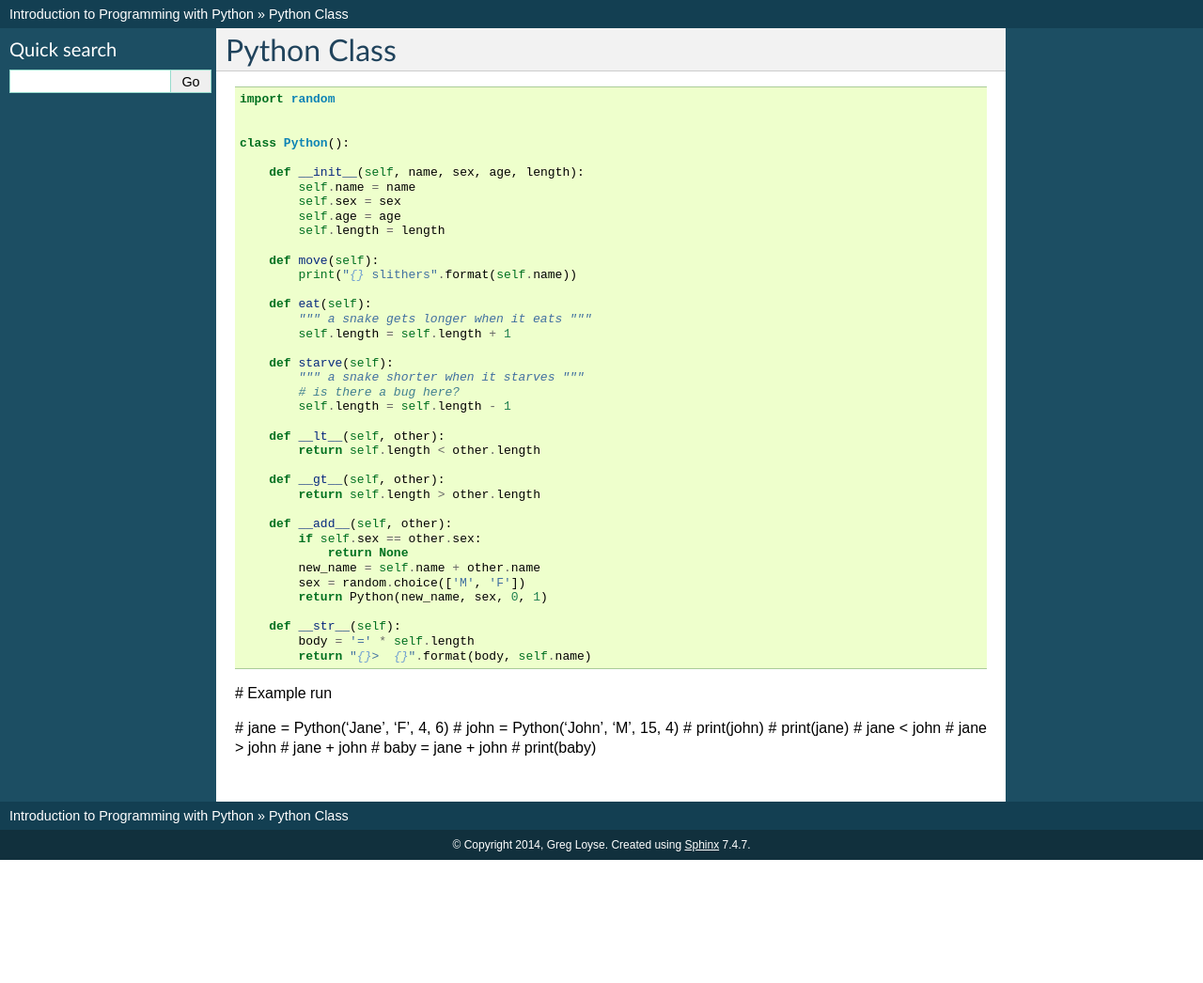
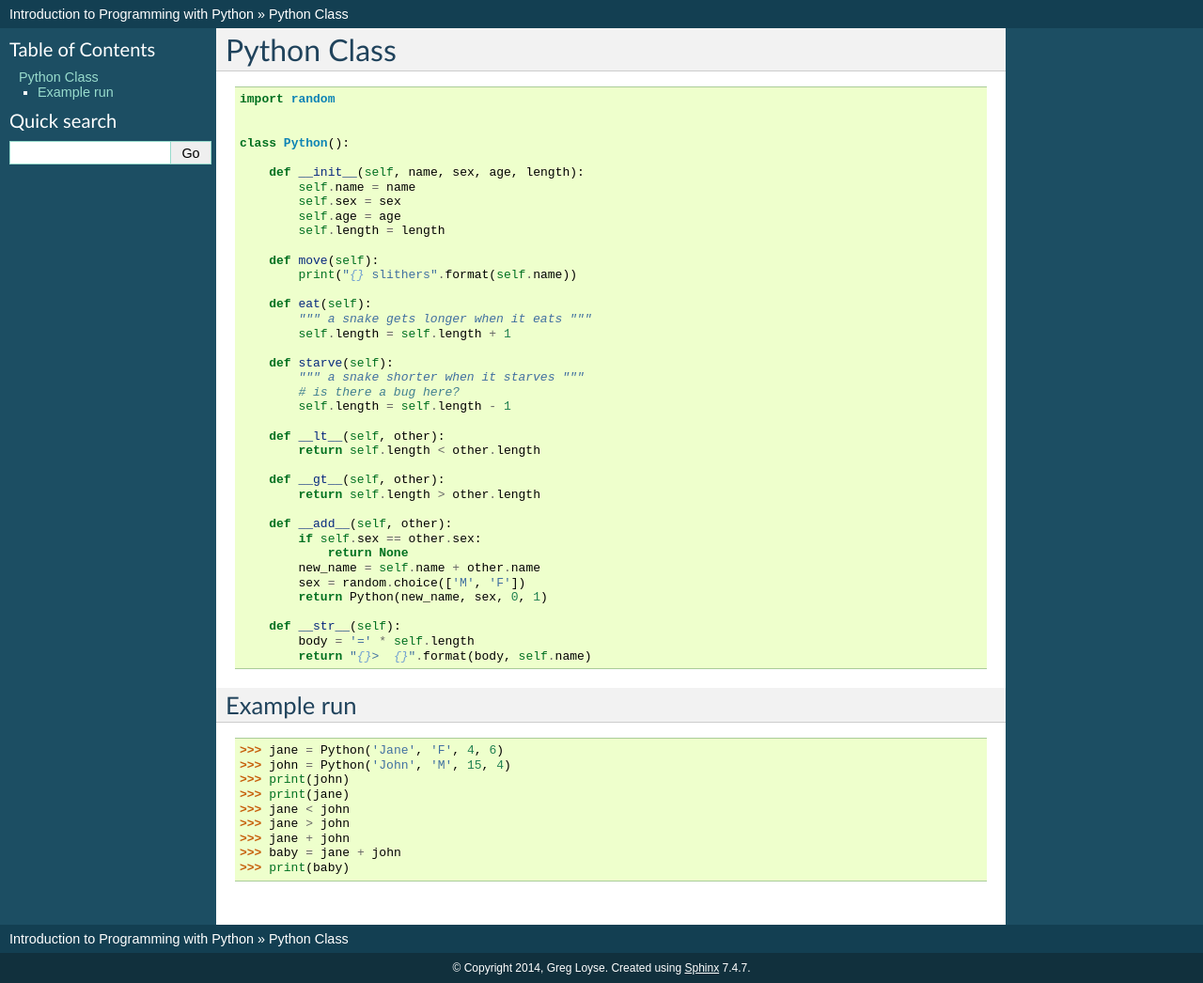
Before and after one commit to gu-lseg/intro-to-programming, a Sphinx documentation site: the page built from source/classes_solutions.rst, in a window 1280 px wide. Shown: the whole page at 94% size. Built offline with Sphinx 7.4.7, drawn with Linux system fonts in a browser that asks for light colours; before the commit the page ends 915 px from its top, so only the background shows below that.

Commit message:
formatting

```diff
--- a/source/classes_solutions.rst
+++ b/source/classes_solutions.rst
@@ -44,14 +44,16 @@
             return "{}>  {}".format(body, self.name)
 
 
-# Example run
+Example run
+-----------
+::
 
-# jane = Python('Jane', 'F', 4, 6)
-# john = Python('John', 'M', 15, 4)
-# print(john)
-# print(jane)
-# jane < john
-# jane > john
-# jane + john
-# baby = jane + john
-# print(baby)
+    >>> jane = Python('Jane', 'F', 4, 6)
+    >>> john = Python('John', 'M', 15, 4)
+    >>> print(john)
+    >>> print(jane)
+    >>> jane < john
+    >>> jane > john
+    >>> jane + john
+    >>> baby = jane + john
+    >>> print(baby)
```
